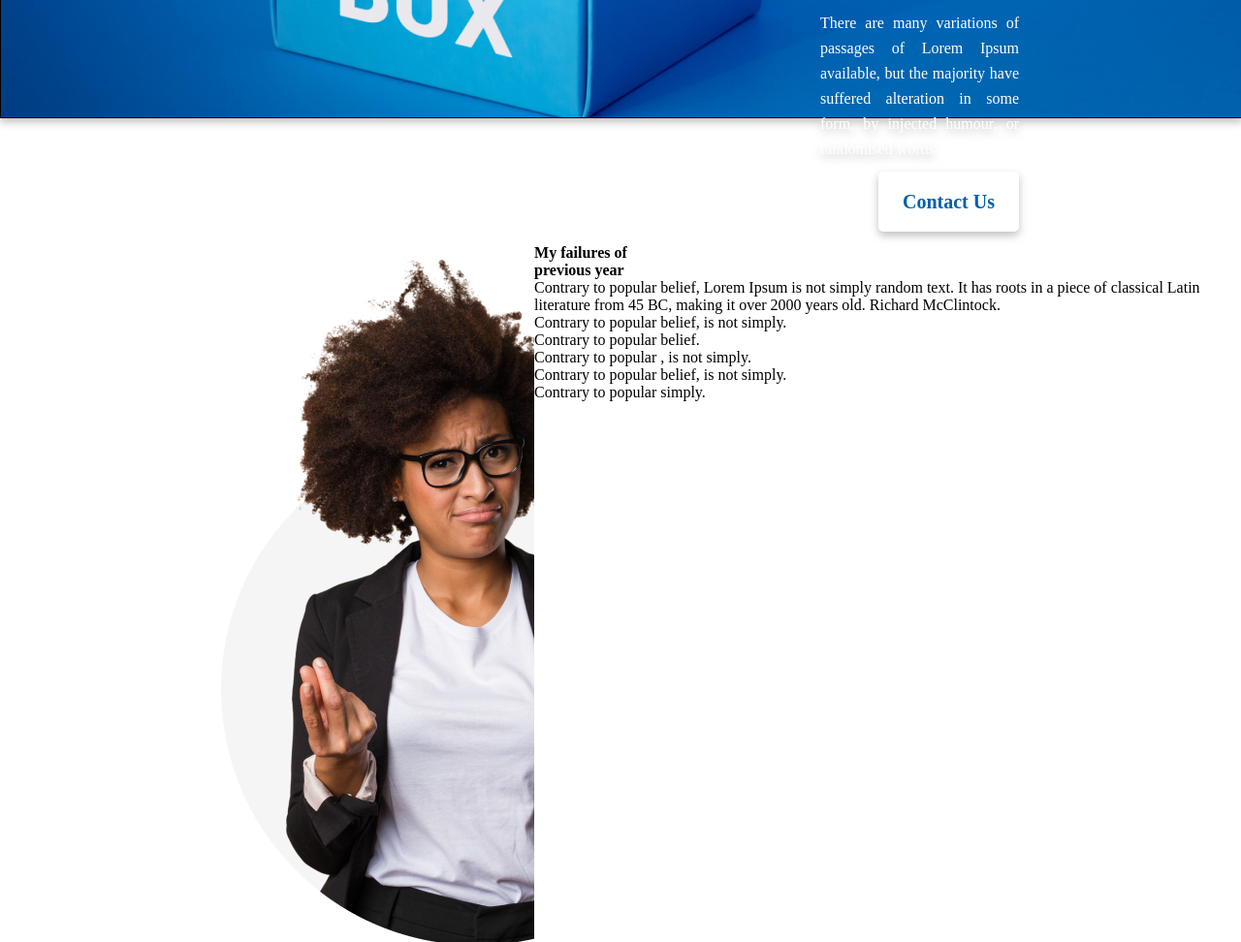
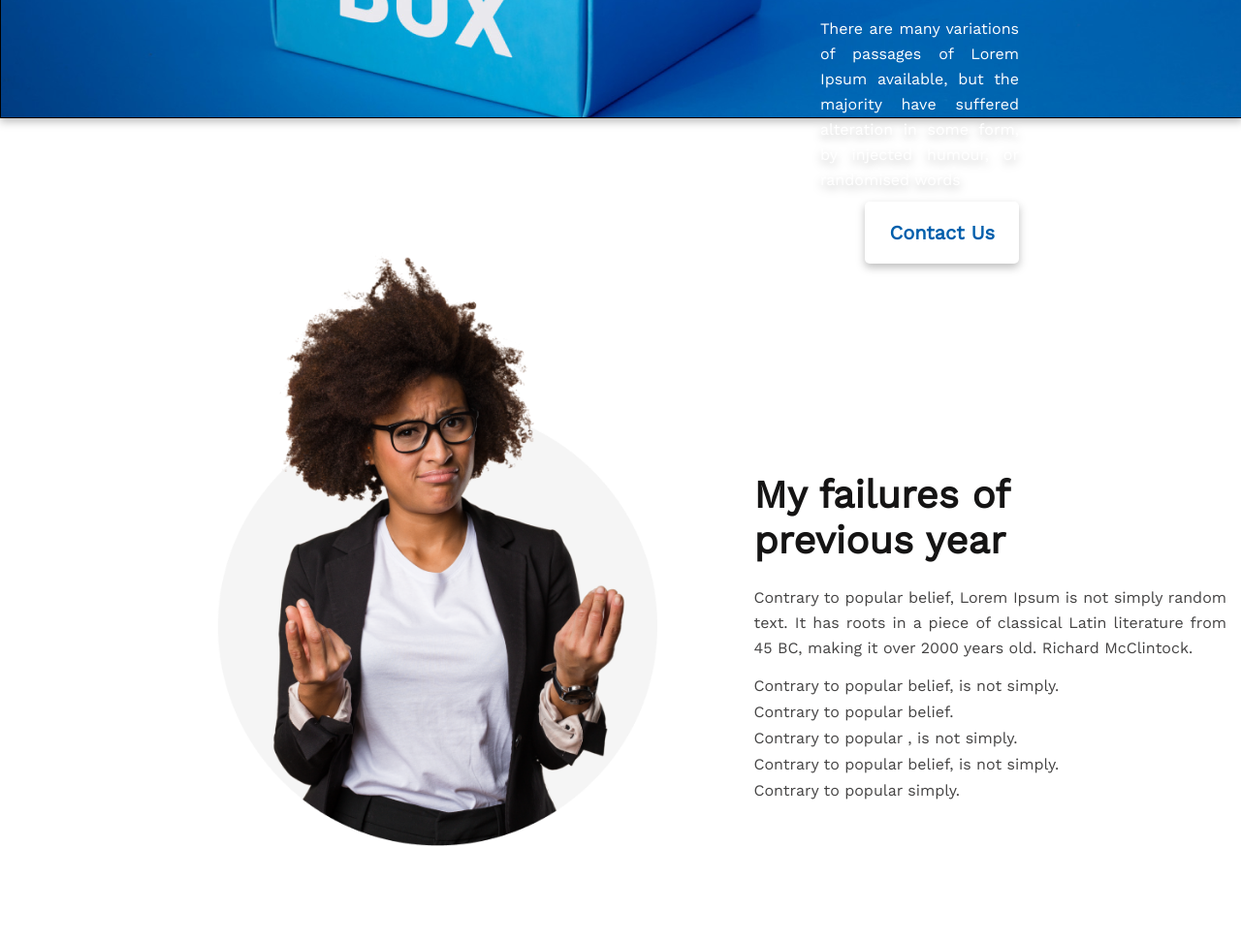
Before and after one commit to saifulislam735/dev_protfolio_assignment, a plain HTML site: page index.html in a window 1280 px wide. Shown: the part 680-1652 px from the top of the page at 97% size. Drawn offline with nearby package versions, Linux system fonts and the light colour scheme.

Commit message:
faliure section second submit

```diff
--- a/css/style.css
+++ b/css/style.css
@@ -1,6 +1,7 @@
 *{
     margin: 0;
     padding: 0;
+    font-family: 'Work Sans';
 }
 header{
     background-image: url(../images/banner/banner3.png);
@@ -12,7 +13,6 @@ header{
 
 .banner_content{
     text-align: right;
-    font-family: 'Work Sans';
     font-style: normal;
     padding: 215px 230px 365px 845px;
 }
@@ -22,7 +22,7 @@ header{
     color: #FFFFFF;
     margin-bottom: 25px;
 }
-.banner-paragraph{
+.banner-paragraph,.failure-section-right_div_paragraph{
     text-align: justify;
     font-weight: 400;
     font-size: 16px;
@@ -43,17 +43,43 @@ header{
     padding: 20px 25px;
 }
 .failure-section{
-    display: inline-flex;
+    display: flex;
     width: 1070px;
     height: 720px;
-    margin: 130px 320px 130px 205px;
+    padding: 130px 320px 130px 205px;
 }
 .failure-section-bgp{
     background-image: url(../images/person.png);
+    background-size: contain;
     height: 720px;
-    width: 560px;
+    width: 50%;
+    background-repeat: no-repeat;
+
+
 }
 .failure-section-right_div{
-    text-align: right;
+    width: 50%;
+    height: 100%;
+    padding: 235px 10px 83px 5px;
+    margin-left: 80px;
+}
+.failure-section-right_div_heading{
+    font-weight: 700;
+    font-size: 40px;
+    line-height: 47px;
+    color: #151414;
+    margin-bottom: 23px;
+}
+.failure-section-right_div_paragraph{
+    color: #444343;
+    margin-bottom: 16px;
 
 }
+.failure-section-right_div_check{
+    width: 349px;
+    height: 160.14px;
+    color: #444343;
+}
+.failure-section-right_div_check p{
+    margin-bottom: 8px;
+}
--- a/index.html
+++ b/index.html
@@ -6,6 +6,9 @@
     <meta name="viewport" content="width=device-width, initial-scale=1.0">
     <title>Dev_portfolio_assignment</title>
     <link rel="stylesheet" href="css/style.css">
+    <link rel="preconnect" href="https://fonts.googleapis.com">
+    <link rel="preconnect" href="https://fonts.gstatic.com" crossorigin>
+    <link href="https://fonts.googleapis.com/css2?family=Work+Sans:ital@0;1&display=swap" rel="stylesheet">
 </head>
 <body>
     <header>
@@ -22,10 +25,10 @@
             <div class="failure-section-bgp">
 
             </div>
-            <div>
-                <h4>My failures of <br> previous year</h4>
-                <p>Contrary to popular belief, Lorem Ipsum is not simply random text. It has roots in a piece of classical Latin literature from 45 BC, making it over 2000 years old. Richard McClintock.</p>
-                <div>
+            <div class="failure-section-right_div">
+                <h4 class="failure-section-right_div_heading">My failures of <br> previous year</h4>
+                <p class="failure-section-right_div_paragraph">Contrary to popular belief, Lorem Ipsum is not simply random text. It has roots in a piece of classical Latin literature from 45 BC, making it over 2000 years old. Richard McClintock.</p>
+                <div class="failure-section-right_div_check">
                     <p>Contrary to popular belief, is not simply.</p>
                     <p>Contrary to popular belief.</p>
                     <p>Contrary to popular , is not simply.</p>
```
